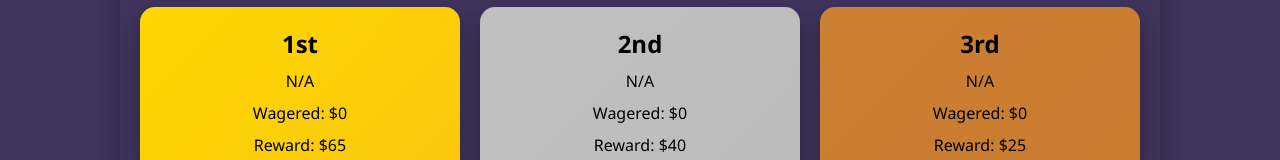
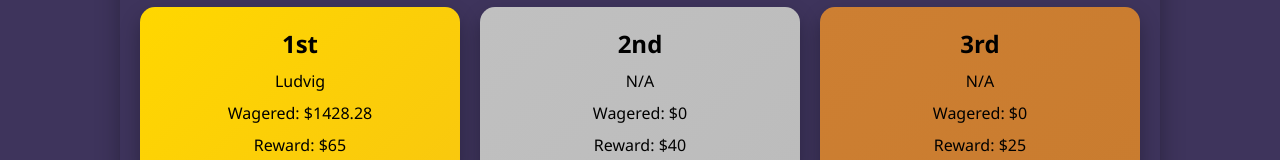
Before and after one commit to EmziBoss/jackbit-leaderboard, a React (Vite) app: page / in a window 1280 px wide. Shown: the part 229-389 px from the top of the page. Built offline with nearby package versions, Linux system fonts and the light colour scheme.

Commit message:
Rounded root container and removed iframe edge

```diff
--- a/src/App.jsx
+++ b/src/App.jsx
@@ -4,7 +4,7 @@ import "./App.css";
 const countdownTarget = new Date("2025-05-31T23:59:59").getTime();
 
 const leaderboardData = [
-  { place: 1, user: "N/A", wagered: "$0", reward: "$65" },
+  { place: 1, user: "Ludvig", wagered: "$1428.28", reward: "$65" },
   { place: 2, user: "N/A", wagered: "$0", reward: "$40" },
   { place: 3, user: "N/A", wagered: "$0", reward: "$25" },
   { place: 4, user: "N/A", wagered: "$0", reward: "$15" },
```
